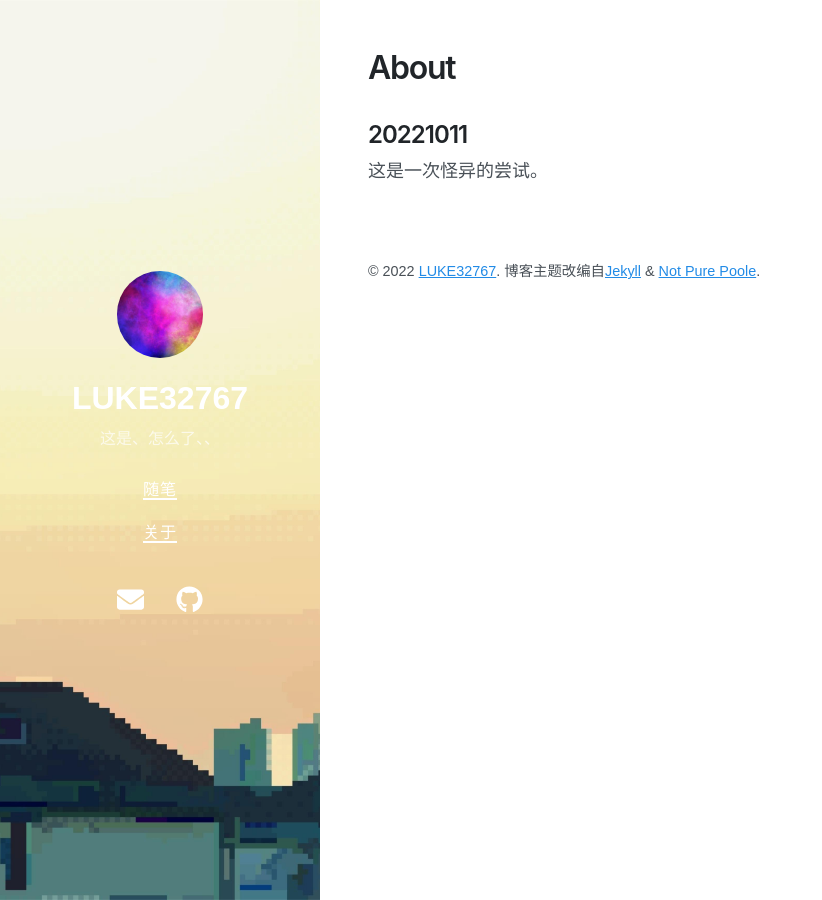
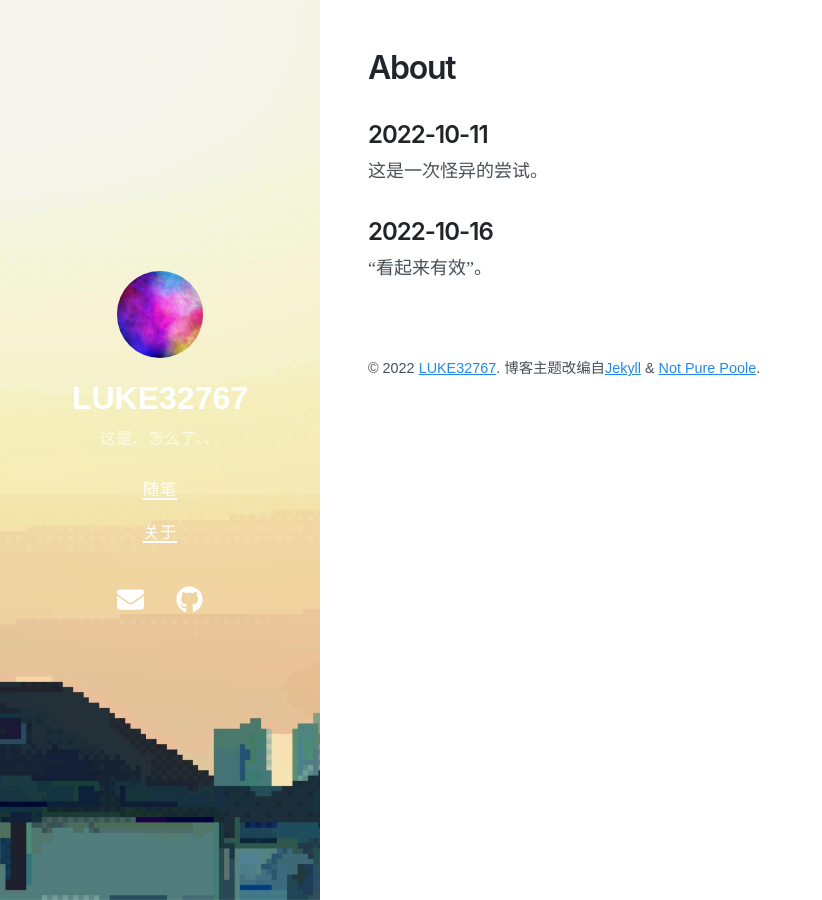
Before and after one commit to Luke32767/Luke32767.github.io, a Jekyll site: the page built from about.md, in a window 1280 px wide. Shown: the whole page, without its empty margins (0-822 px from the left). Built offline with Jekyll 4.4.1, drawn with Linux system fonts in a browser that asks for light colours; nearby versions of some CDN libraries.

Commit message:
Update about.md

```diff
--- a/about.md
+++ b/about.md
@@ -2,5 +2,8 @@
 layout: page
 title: About
 ---
-## 20221011
+## 2022-10-11
 这是一次怪异的尝试。
+
+## 2022-10-16
+"看起来有效"。
```
